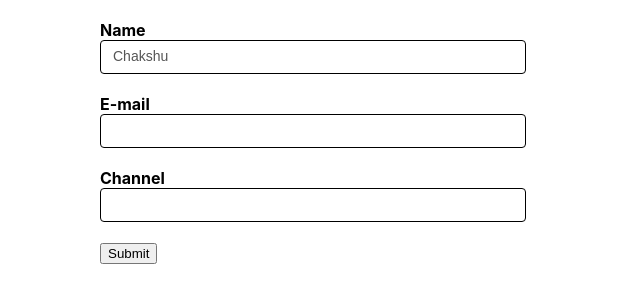
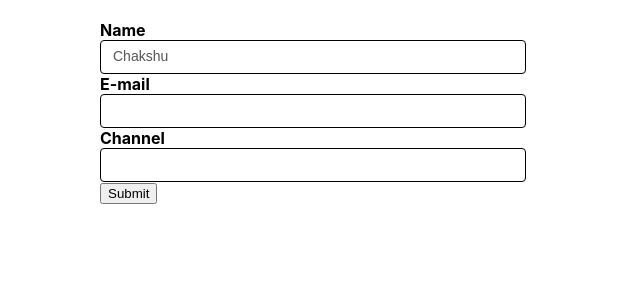
Before and after one commit to chakshu17/React-Routing-and-Forms-, a React (Create React App) app: page / in a window 1280 px wide. Shown: the top 302 px of the page, without its empty margins (0-640 px from the left). Built offline with nearby package versions, Linux system fonts and the light colour scheme.

Commit message:
validatiuon

```diff
--- a/src/App.css
+++ b/src/App.css
@@ -19,5 +19,12 @@ input[type="email"] {
   background-color: white;
   border: 1px solid black;
   border-radius: 4px;
+  /* margin-bottom: 20px; */
+}
+.forn-control{
   margin-bottom: 20px;
 }
+
+.error{
+  color: red;
+}
--- a/src/Formik/components/YoutubeForm.js
+++ b/src/Formik/components/YoutubeForm.js
@@ -1,49 +1,88 @@
 import { useFormik } from "formik";
 import React from "react";
 
-function YoutubeForm() {
-	const formik = useFormik({
-		initialValues: {
+const initialValues = {
 	name: "Chakshu",
 	email: "",
 	channel: "",
-		},
-		onSubmit: value => {
-			console.log('Form Data',value);
+};
+const onSubmit = (value) => {
+	console.log("Form Data", value);
+};
+
+const validate = (values) => {
+	let errors = {};
+
+	if (!values.name) {
+		errors.name = "Required";
 	}
+
+	if (!values.email) {
+		errors.email = "Required";
+	}
+
+	if (!values.channel) {
+		errors.channel = "Required";
+	}
+	return errors;
+};
+function YoutubeForm() {
+	const formik = useFormik({
+		initialValues,
+		onSubmit,
+		validate,
 	});
+	console.log("visited fields ", formik.touched);
 	// console.log('From values:',formik.values);
 	return (
 		<div>
-			<form onSubmit={formik.handleSubmit} >
+			<form onSubmit={formik.handleSubmit}>
+				<div className="form-control">
 					<label htmlFor="name">Name</label>
 					<input
 						type="text"
 						id="name"
 						name="name"
             onChange={formik.handleChange}
+            onBlur={formik.handleBlur}
 						value={formik.values.name}
 					/>
+					{ formik.touched.name && formik.errors.name ? (
+						<div className="error"> {formik.errors.name} </div>
+					) : null}
+          {/* // blur handle info whether field is touched or not */}
+				</div>
 
+				<div className="form-control">
 					<label htmlFor="email">E-mail</label>
 					<input
 						type="email"
 						id="email"
 						name="email"
             onChange={formik.handleChange}
+            onBlur={formik.handleBlur}
 						value={formik.values.email}
 					/>
+					{ formik.touched.email && formik.errors.email ? (
+						<div className="error"> {formik.errors.email} </div>
+					) : null}
+				</div>
 
+				<div className="form-control">
 					<label htmlFor="channel">Channel</label>
 					<input
 						type="text"
 						id="channel"
 						name="channel"
             onChange={formik.handleChange}
+            onBlur={formik.handleBlur}
 						value={formik.values.channel}
 					/>
-
-				<button type='submit' >Submit</button>
+					{formik.touched.channel && formik.errors.channel ? (
+						<div className="error"> {formik.errors.channel} </div>
+					) : null}
+				</div>
+				<button type="submit">Submit</button>
 			</form>
 		</div>
 	);
```
Lines whose indentation alone changed are shown as unchanged.
